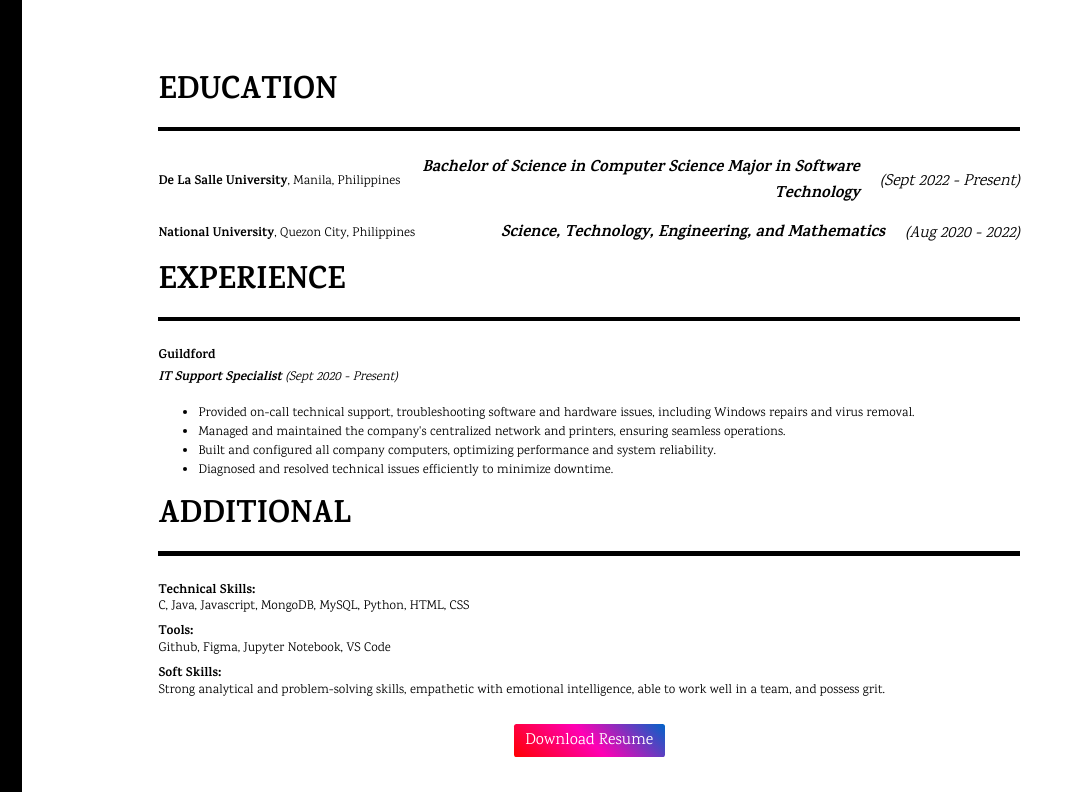
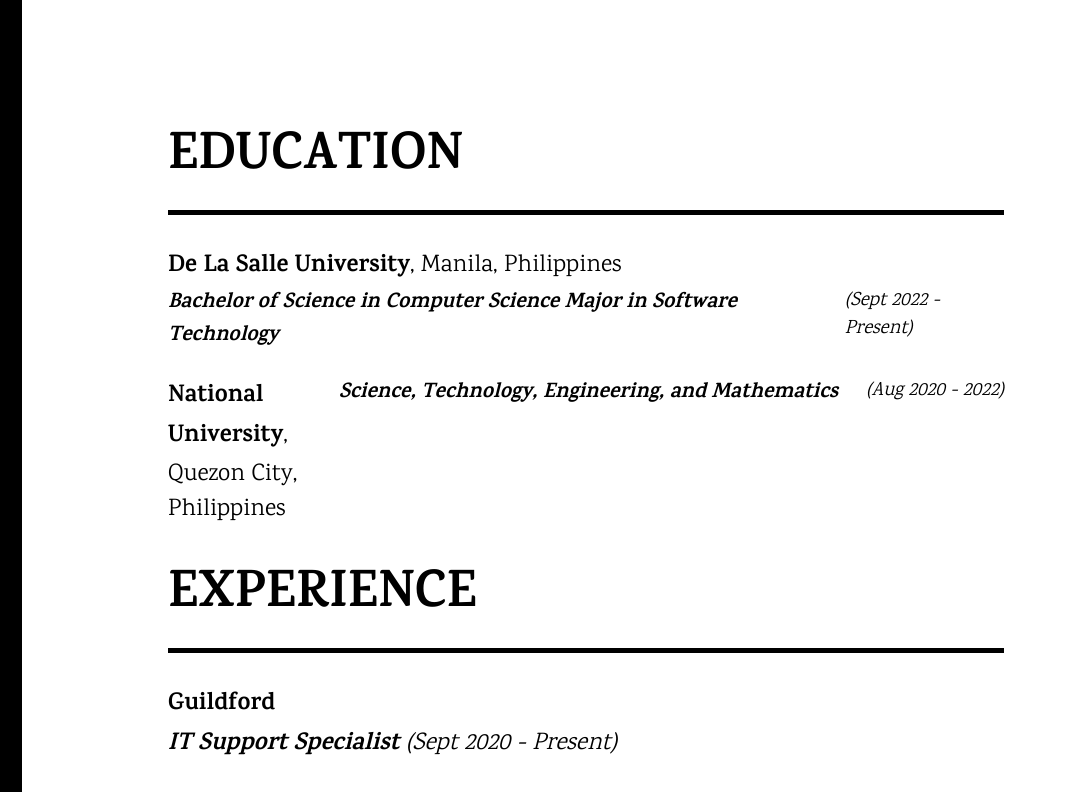
Before and after one commit to Brasprin/Portfolio, a plain HTML site: page resume.html in a window 1280 px wide. Shown: the top 792 px of the page, 188-1280 px from the left. Drawn offline with Linux system fonts and the light colour scheme.

Commit message:
Add files via upload

```diff
--- a/css/common.css
+++ b/css/common.css
@@ -32,13 +32,13 @@
     display: none;
     background-color: transparent;
     border: none;
-    font-size: 3vw;
+    font-size:2rem;
     cursor: pointer;
     padding-left: 2.9vw;
 }
 
 hr {
     border: none;
-    height: 0.6vh;
+    height: 0.3rem;
     background-color: black;
 }
--- a/css/index.css
+++ b/css/index.css
@@ -1,6 +1,6 @@
 
 body {
-    padding-right: 2vw;
+    padding-right: 2.5rem;
 }
 
 
@@ -8,7 +8,7 @@
     display: flex;
     align-items: center;
     width: 100%;
-    padding-top: 10vh;
+    padding-top: 5rem;
     flex-direction: row;
     flex-wrap: wrap
 }
@@ -16,22 +16,16 @@
 
 
 .profile img {
-    width: 25vw;
+    width: 30rem;
     height: auto;
     border-radius: 50%;
 }
 
 
 h1 {
-    font-size: 6vw;
+    font-size: 7.5rem;
     font-weight: bold;
     text-shadow: 2px 2px 4px rgba(0, 0, 0, 0.2);
-}
-
-p {
-    font-size: 18px;
-    line-height: 1.5;
-    color: black;
 }
 
 .text-section {
@@ -45,7 +39,7 @@
 
 
 .subtitle {
-    font-size: 1.6vw;
+    font-size: 1.9rem;
     font-weight: 600;
     color: #555;
     margin-top: 1rem;
@@ -53,7 +47,7 @@
 }
 
 .description {
-    font-size: 2vw;
+    font-size: 2.4rem;
     line-height: 1.6;
     margin-top: 2rem;
     color: #333;
--- a/css/mobileSidebar.css
+++ b/css/mobileSidebar.css
@@ -12,8 +12,8 @@
     overflow-y: auto;
     overflow-x: hidden;
     flex-direction: column;
+}
 
-}
 
 .mobile-sidebar-menu {
     padding: 0;
@@ -24,7 +24,7 @@
     justify-content: center;
     align-items: center;
     flex-grow: 1;
-    padding-bottom: 5vh;
+    padding-bottom: 5rem;
     width: 100%;
 }
 
@@ -39,12 +39,12 @@
 
 .mobile-sidebar-menu a {
     font-weight: 700;
-    font-size: 20px;
+    font-size: 1.25rem;
     color: #FFFFFF;
     text-decoration: none;
     display: inline-block;
-    padding: 10px 20px;
-    margin-bottom: 4vh;
+    padding: 0.625rem 1.25rem;
+    margin-bottom: 1rem;
     border-radius: 5px;
     transition: background 0.3s;
 }
@@ -55,14 +55,15 @@
 
 .mobile-social-icons {
     display: flex;
-    gap: 5vh;
+    gap: 5rem;
     justify-content: center;
     align-items: center;
     flex-wrap: wrap;
+    margin-top: -4rem;
 }
 
 .mobile-social-icons i {
-    font-size: 28px;
+    font-size: 1.75rem;
     color: white !important;
     transition: transform 0.3s ease-in-out, color 0.3s;
 }
@@ -80,15 +81,15 @@
 }
 
 .mobile-name {
-    font-size: 18px;
-    padding-bottom: 7vh;
+    font-size: 1.125rem;
+    padding-bottom: 2rem;
 }
 
 .mobile-copyright {
-    font-size: 12px;
+    font-size: 0.75rem;
     box-sizing: border-box;
-    padding-top: 3vh;
-    padding-bottom: 8vh;
+    padding-top: 1rem;
+    padding-bottom: 1rem;
 }
 
 @media (min-width: 1000px) {
--- a/css/projects.css
+++ b/css/projects.css
@@ -5,31 +5,30 @@
     display: flex;
     align-items: center;
     width: 100%;
-    padding-top: 10vh;
-    padding-left: 3vw;
-    padding-right: 5vw;
+    padding-top: 10rem;
+    padding-left: 3rem;
+    padding-right: 5rem;
     flex-direction: row;
     flex-wrap: wrap;
 }
 
 h1 {
-
-    font-size: 4.5vw;
+    font-size: 5.4rem;
     font-weight: bold;
     text-shadow: 2px 2px 4px rgba(0, 0, 0, 0.2);
-    margin-bottom: -3%;
-    margin-top: -4%;
+    margin-bottom: -1rem;
+    margin-top: -1.3rem;
 }
 
 h2 {
-    font-size: 2.2vw;
+    font-size: 2.8rem;
     font-weight: bold;
-    margin-bottom: -1vh;
+    margin-bottom: -.9vh;
 }
 
 
 p {
-    font-size: 1vw;
+    font-size: 1.5rem;
     line-height: 1.6;
     color: #333;
     margin-bottom: 3vh;
--- a/css/resume.css
+++ b/css/resume.css
@@ -1,56 +1,78 @@
 
 .container {
     align-items: center;
-    padding-top: 4vh;
-    padding-left: 3vw;
-    padding-right: 5vw;
+    padding-top: 4rem;
+    padding-left: 3rem;
+    padding-right: 5rem;
     flex-direction: column;
 }
 
+.education-entry {
+    margin-bottom: 1.5rem;
+}
+
+.education-line {
+    display: flex;
+    justify-content: space-between;
+    flex-wrap: wrap;
+    font-size: 1.5rem;
+}
+
+.school {
+    flex: 1;
+}
+
+.degree-info {
+    display: flex;
+    gap: 0.5rem;
+    justify-content: flex-end;
+    font-style: italic;
+    font-size: 1.3rem;
+}
+
+.degree-date {
+    font-style: italic;
+    font-size: 1.3rem;
+}
+
+
 hr {
-   margin-bottom: 3vh;
+   margin-bottom: 2rem;
 }
 
 section {
-    margin-bottom: -2vh;
+    margin-bottom: -1rem;
 }
 
 h2 {
-    font-size: 2.5vw;
+    font-size: 3.3rem;
     font-weight: bold;
     margin-bottom: 0;
 }
 
 
-h3 {
-    font-size: 1vw;
+p, h3, li {
+    font-size: 1.5rem;
 
 }
 
-p {
-    font-size: 1vw;
-
-}
 
 .experience p {
-    margin-top: -1.5vh;
+    margin-top: -1.5rem;
     font-weight: normal;
 
 }
 
-li {
-    font-size: 1vw;
-}
 
 .skills p {
-    margin-top: -2vh;
-    margin-bottom: -1vh;
+    margin-top: -2rem;
+    margin-bottom: -1rem;
 }
 
 
 .degree-title {
     font-style: italic;
-    font-size: 2vh;
+    font-size: 1.2rem;
     text-align: right;
     flex: 1;
     flex-direction: row;
@@ -58,9 +80,10 @@
 
 .degree-date {
     font-style: italic;
-    font-size: 2vh;
+    font-size: 1.2rem;
     font-weight: normal;
     margin-left: 20px;
+    align-items: flex-end;
 }
 
 .education p {
@@ -75,8 +98,8 @@
     display: flex;
     justify-content: center;
     align-items: center;
-    margin-top: 5vh;
-    margin-bottom: 3vh;
+    margin-top: 4rem;
+    margin-bottom: 3rem;
   }
 
 .download-resume button {
@@ -87,10 +110,10 @@
     );
     color: white;
 
-    padding: 0.4vw 0.9vw;
-    font-size: 2vh;
+    padding: 0.5rem 1.2rem;
+    font-size: 1.2rem;
     border: none;
-    border-radius:  0.2vw;
+    border-radius:  0.3rem;
     cursor: pointer;
     transition: background-color 0.3s ease;
     text-align: center;
@@ -104,3 +127,16 @@
         rgba(0, 100, 200, 0.8)
     );
 }
+
+@media (max-width: 768px) {
+    .degree-info {
+        flex-direction: column;
+        align-items: flex-start;
+        text-align: left;
+    }
+
+    .degree-date {
+        margin-left: 0;
+        margin-top: 0.3rem;
+    }
+}
--- a/resume.html
+++ b/resume.html
@@ -15,18 +15,26 @@
         <section class="education">
             <h2>EDUCATION</h2>
             <hr>
-            <p>
-                <strong>De La Salle University</strong>, Manila, Philippines
-                <span class="degree-title"><strong><em>Bachelor of Science in Computer Science Major in Software Technology</em></strong></span>
-                <span class="degree-date"> (Sept 2022 - Present)</span>
-            </p>
 
-            <p>
-                <strong>National University</strong>, Quezon City, Philippines
-                <span class="degree-title"><strong><em>Science, Technology, Engineering, and Mathematics</em></strong></span>
-                <span class="degree-date"> (Aug 2020 - 2022)</span>
-            </p>
+            <div class="education-entry">
+                <div class="education-line">
+                    <span class="school"><strong>De La Salle University</strong>, Manila, Philippines</span>
+                    <span class="degree-info">
+                        <em><strong>Bachelor of Science in Computer Science Major in Software Technology</strong></em>
+                        <span class="degree-date">(Sept 2022 - Present)</span>
+                    </span>
+                </div>
+            </div>
 
+            <div class="education-entry">
+                <div class="education-line">
+                    <span class="school"><strong>National University</strong>, Quezon City, Philippines</span>
+                    <span class="degree-info">
+                        <em><strong>Science, Technology, Engineering, and Mathematics</strong></em>
+                        <span class="degree-date">(Aug 2020 - 2022)</span>
+                    </span>
+                </div>
+            </div>
         </section>
 
         <section class="experience">
```
